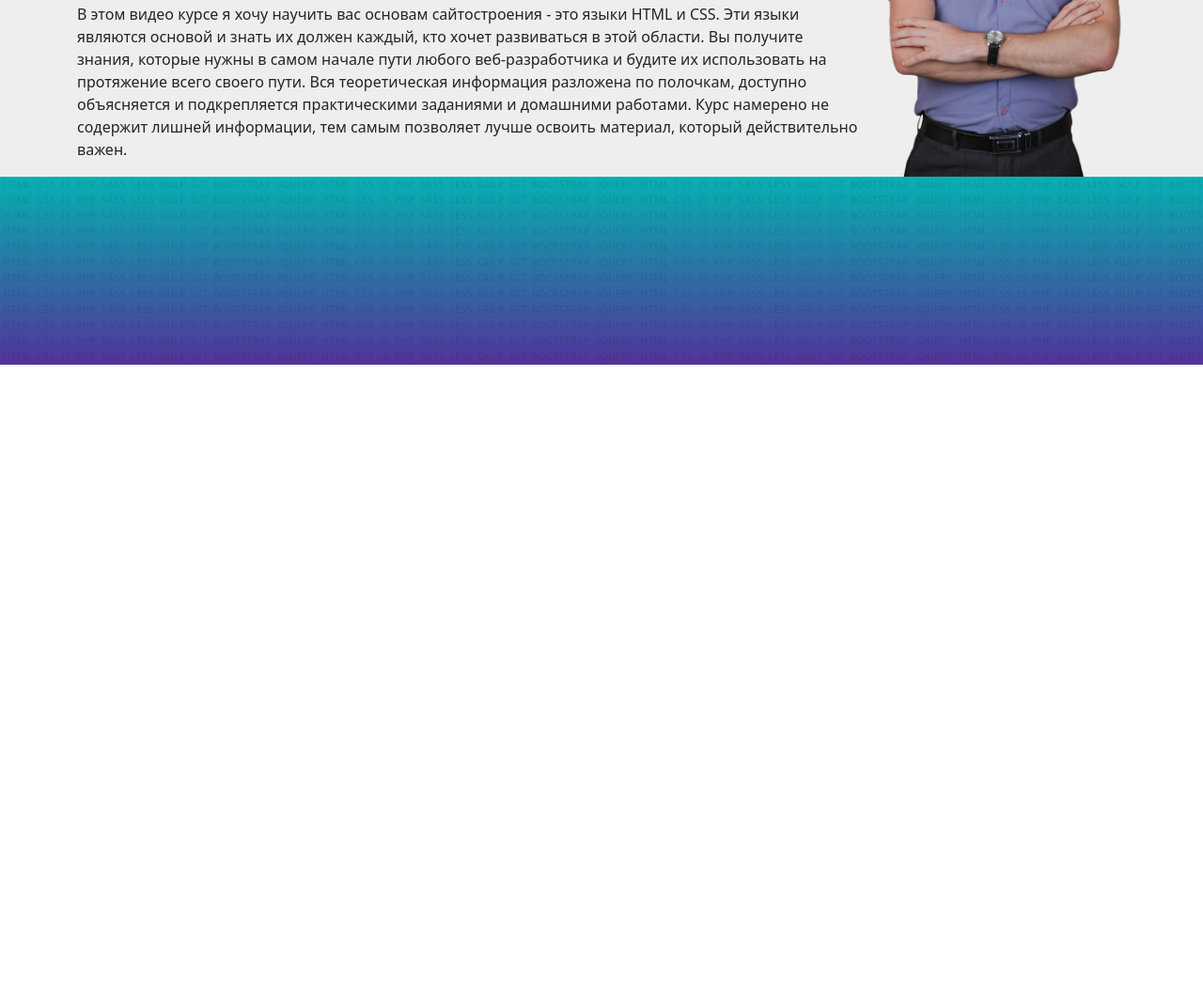
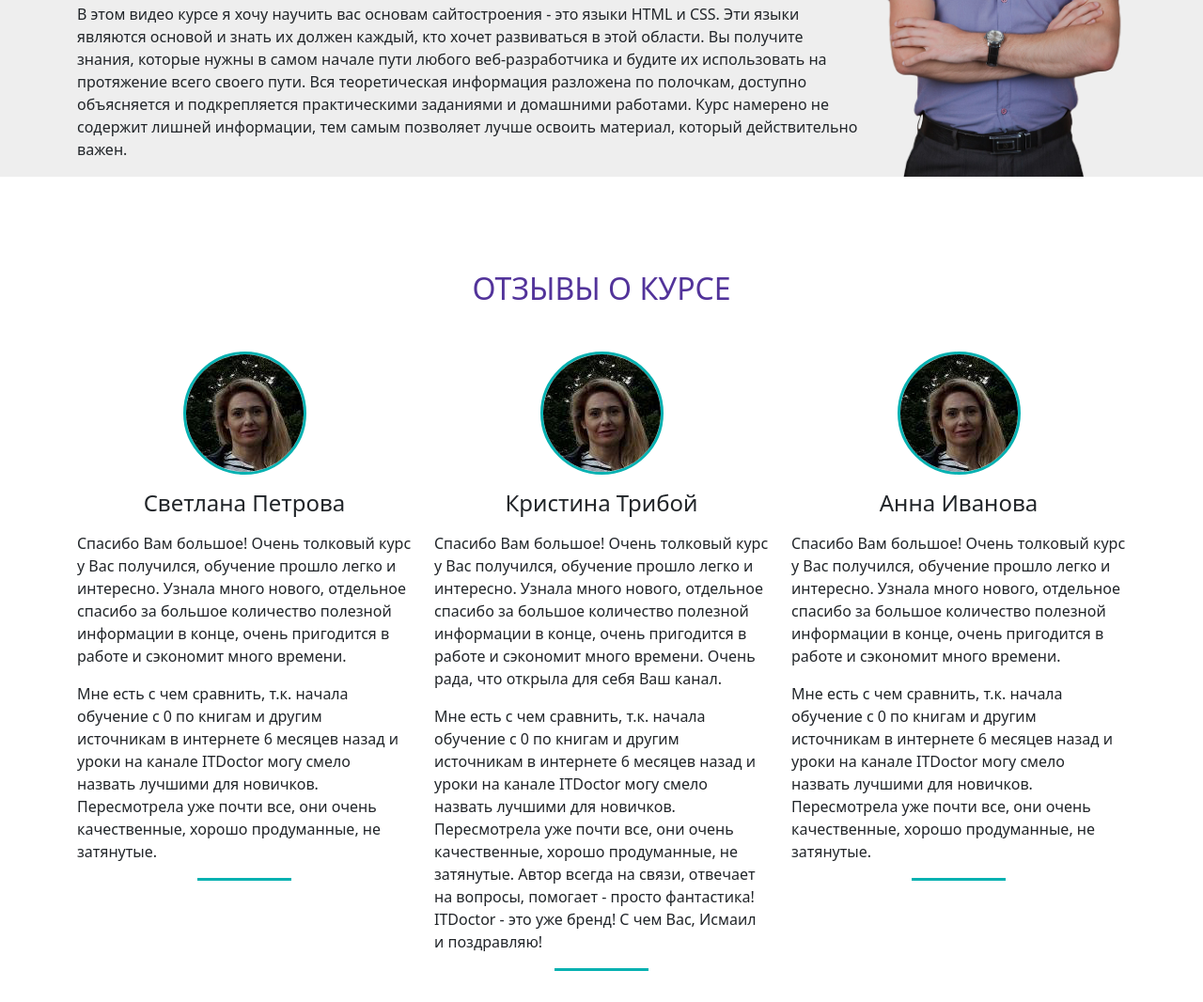
Before and after one commit to DenisLatyshau/Bootstrap-experience, a plain HTML site: page index.html in a window 1280 px wide. Shown: the part 4567-5633 px from the top of the page at 94% size. Before the commit the page ends 4955 px from the top, so only its background shows below. Drawn offline with Linux system fonts and the light colour scheme.

Commit message:
feat: add reviews section

```diff
--- a/css/style.css
+++ b/css/style.css
@@ -120,6 +120,12 @@ header, footer {
   border: 3px solid var(--color-light);
 }
 
+/* Reviews  */
+.rounded {
+  border-radius: 50% !important;
+  border: 3px solid var(--color-light);
+}
+
 /* Author  */
 .author {
   padding-bottom: 0;
--- a/index.html
+++ b/index.html
@@ -428,6 +428,38 @@
     </div>
   </section>
 
+  <section class="reviews">
+    <div class="container">
+      <div class="row">
+        <div class="col-12">
+          <h2 class="text-center text-uppercase color-dark mb-5">ОТЗЫВЫ О КУРСЕ</h2>
+        </div>
+      </div>
+      <div class="row justify-content-center">
+        <div class="col-lg-4 col-md-6 col-sm-12">
+          <img src="img/people.jpg" alt="img" class="rounded mx-auto d-block">
+          <h4 class="text-center mb-3 mt-3">Светлана Петрова</h4>
+          <p>Cпасибо Вам большое! Очень толковый курс у Вас получился, обучение прошло легко и интересно. Узнала много нового, отдельное спасибо за большое количество полезной информации в конце, очень пригодится в работе и сэкономит много времени. </p>
+          <p>Мне есть с чем сравнить, т.к. начала обучение с 0 по книгам и другим источникам в интернете 6 месяцев назад и уроки на канале ITDoctor могу смело назвать лучшими для новичков. Пересмотрела уже почти все, они очень качественные, хорошо продуманные, не затянутые. </p>
+          <div class="line bg2"></div>
+        </div>
+        <div class="col-lg-4 col-md-6 col-sm-12">
+          <img src="img/people.jpg" alt="img" class="rounded mx-auto d-block">
+          <h4 class="text-center mb-3 mt-3">Кристина Трибой</h4>
+          <p>Cпасибо Вам большое! Очень толковый курс у Вас получился, обучение прошло легко и интересно. Узнала много нового, отдельное спасибо за большое количество полезной информации в конце, очень пригодится в работе и сэкономит много времени. Очень рада, что открыла для себя Ваш канал.</p>
+          <p>Мне есть с чем сравнить, т.к. начала обучение с 0 по книгам и другим источникам в интернете 6 месяцев назад и уроки на канале ITDoctor могу смело назвать лучшими для новичков. Пересмотрела уже почти все, они очень качественные, хорошо продуманные, не затянутые. Автор всегда на связи, отвечает на вопросы, помогает - просто фантастика! ITDoctor - это уже бренд! С чем Вас, Исмаил и поздравляю!</p>
+          <div class="line bg2"></div>
+        </div>
+        <div class="col-lg-4 col-md-6 col-sm-12">
+          <img src="img/people.jpg" alt="img" class="rounded mx-auto d-block">
+          <h4 class="text-center mb-3 mt-3">Анна Иванова</h4>
+          <p>Cпасибо Вам большое! Очень толковый курс у Вас получился, обучение прошло легко и интересно. Узнала много нового, отдельное спасибо за большое количество полезной информации в конце, очень пригодится в работе и сэкономит много времени. </p>
+          <p>Мне есть с чем сравнить, т.к. начала обучение с 0 по книгам и другим источникам в интернете 6 месяцев назад и уроки на канале ITDoctor могу смело назвать лучшими для новичков. Пересмотрела уже почти все, они очень качественные, хорошо продуманные, не затянутые. </p>
+          <div class="line bg2"></div>
+        </div>
+      </div>
+    </div>
+  </section>
 
   <footer id="footer">
 
```
